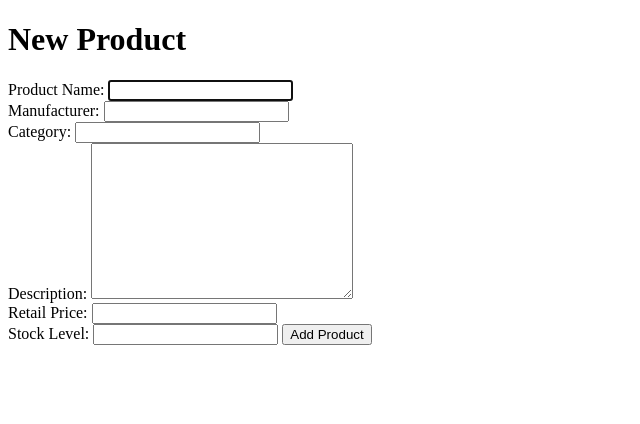
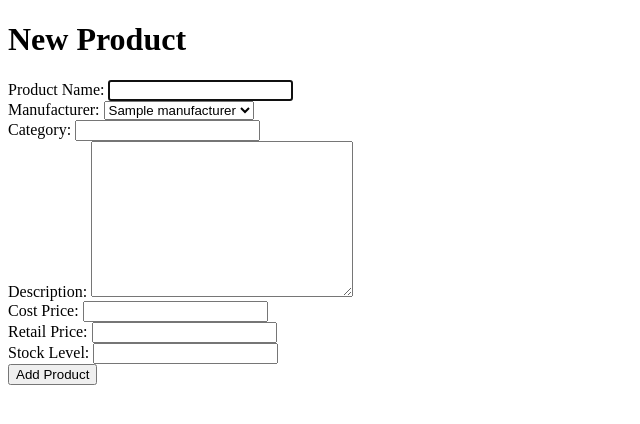
Before and after one commit to benbeardyman/Camera_Shop_Inventory_App, a Flask app: page /products/new_product in a window 1280 px wide. Shown: the part 70-494 px from the top of the page, without its empty margins (0-640 px from the left). Run offline with Flask 2, Linux system fonts and the light colour scheme; a database or web service that is not in the repository returns one stand-in record (values such as "Sample title"); some libraries are stand-ins or nearby versions.

Commit message:
upadte manufacturer fixed

```diff
--- a/camera_shop/controllers/product_controller.py
+++ b/camera_shop/controllers/product_controller.py
@@ -20,17 +20,20 @@ def show(id):
 
 @products_blueprint.route("/products/new_product")
 def new_product():
-    return render_template("products/new_product.html")
+    manufacturers = manufacturer_repository.select_all()
+    return render_template("products/new_product.html", manufacturers=manufacturers)
 
 @products_blueprint.route("/products", methods=['POST'])
 def create_product():
     name = request.form['name']
-    manufacturer = request.form['manufacturer']
+    manufacturer_id = request.form['manufacturer_id']
     category = request.form['category']
     description = request.form['description']
+    cost_price = request.form['cost_price']
     retail_price = request.form['retail_price']
     stock_level = request.form['stock_level']
-    product = Product(name, manufacturer, category, description, retail_price, stock_level)
+    manufacturer = manufacturer_repository.select(manufacturer_id)
+    product = Product(name, manufacturer, category, description, cost_price, retail_price, stock_level)
     product_repository.save(product)
     return redirect('/products')
 
@@ -38,17 +41,20 @@ def create_product():
 @products_blueprint.route("/products/<id>/edit_product")
 def edit_product(id):
     product = product_repository.select(id)
-    return render_template("products/edit_product.html", product=product)
+    manufacturers = manufacturer_repository.select_all()
+    return render_template("products/edit_product.html", product=product, manufacturers=manufacturers)
 
 @products_blueprint.route("/products/<id>", methods=['POST'])
 def update_product(id):
     name = request.form['name']
-    manufacturer = request.form['manufacturer']
+    manufacturer_id = request.form['manufacturer_id']
     category = request.form['category']
     description = request.form['description']
+    cost_price = request.form['cost_price']
     retail_price = request.form['retail_price']
     stock_level = request.form['stock_level']
-    product = Product(name, manufacturer, category, description, retail_price, stock_level, id)
+    manufacturer = manufacturer_repository.select(manufacturer_id)
+    product = Product(name, manufacturer, category, description, cost_price, retail_price, stock_level, id)
     product_repository.update(product)
     return redirect('/products')
 
--- a/camera_shop/templates/products/new_product.html
+++ b/camera_shop/templates/products/new_product.html
@@ -10,7 +10,11 @@
     </div>
     <div>
         <label for="manufacturer">Manufacturer:</label>
-        <input type="text" id="manufacturer" name="manufacturer"  required>
+        <select id="manufacturer" name="manufacturer">
+            {% for manufacturer in manufacturers %}
+            <option value="{{ manufacturer_id }}">{{ manufacturer.name }}</option>
+            {% endfor %}
+        </select>
     </div>
     <div>
         <label for="category">Category:</label>
@@ -21,12 +25,17 @@
         <textarea id="description" name="description" cols="30" rows ="10" required></textarea>
     </div>
     <div>
+        <label for="cost_price">Cost Price:</label>
+        <input type="number" id="cost_price" name="cost_price" min="0" step="0.01" required>
+    </div>
+    <div>
         <label for="retail_price">Retail Price:</label>
         <input type="number" id="retail_price" name="retail_price" min="0" step="0.01" required>
     </div>
     <div>
         <label for="stock_level">Stock Level:</label>
         <input type="number" id="stock_level" name="stock_level" min="0" required>
+    </div>
 
     <button type="submit">Add Product</button>
 
```
Also changed, not shown: camera_shop/templates/manufacturers/edit_manufacturer.html (+4 -3 lines), camera_shop/templates/products/edit_product.html (+12 -1 lines).
